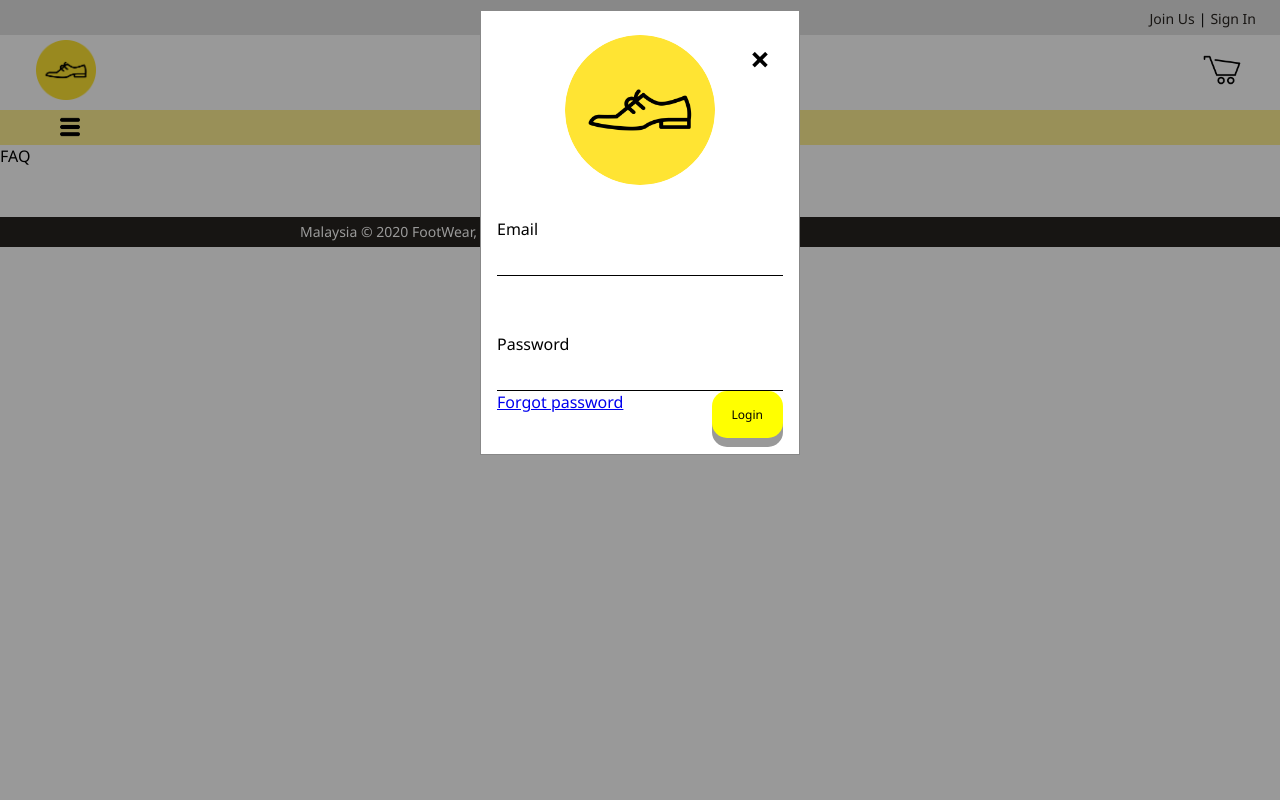
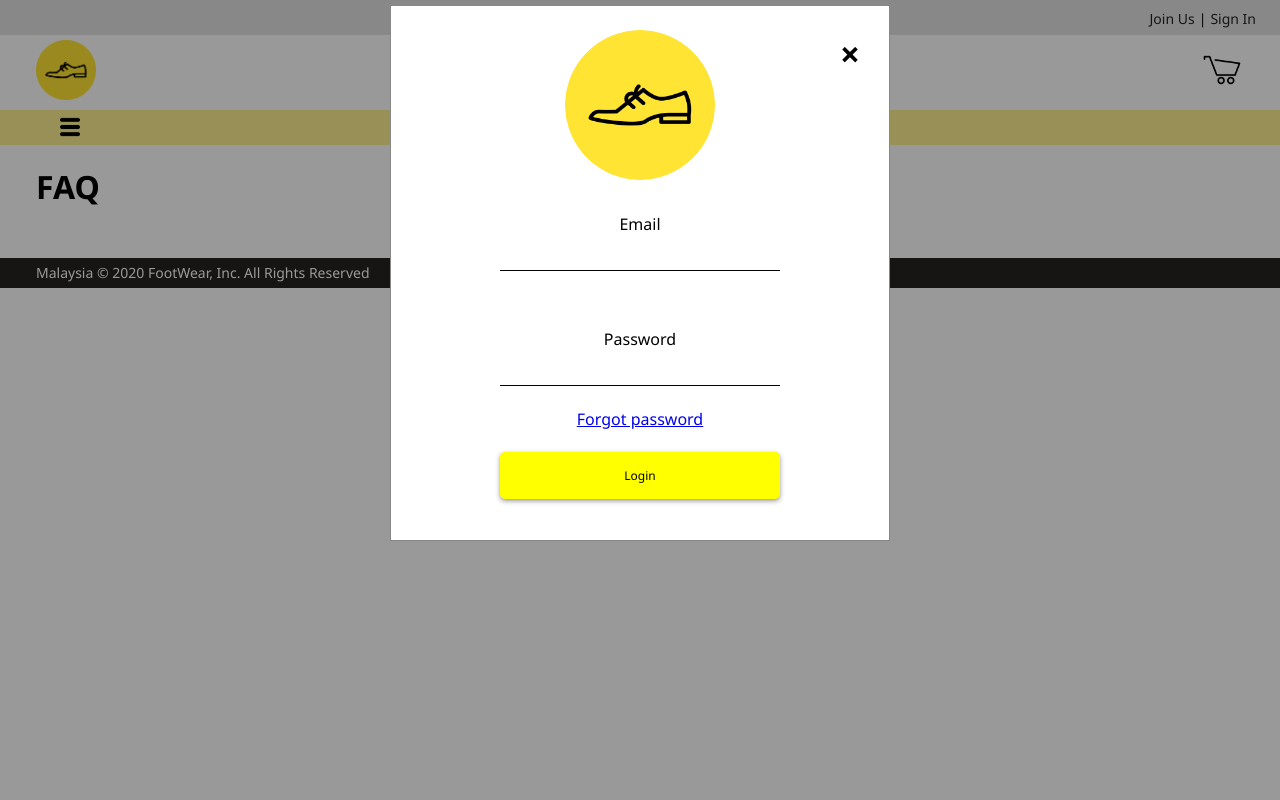
Before and after one commit to rickieleehao/WebStore, a PHP site: page /faq.php in a window 1280 px wide, after a click on "Sign In". Run offline with PHP 8.4, Linux system fonts and the light colour scheme; data that the repository does not hold is empty.

Commit message:
Update
----> Login UI
----> FAQ UI

```diff
--- a/faq.php
+++ b/faq.php
@@ -1,14 +1,25 @@
 <!DOCTYPE html>
 <html lang="en">
+
 <head>
+  <meta charset="UTF-8">
+  <meta http-equiv="X-UA-Compatible" content="IE=edge">
+  <meta name="viewport" content="width=device-width, initial-scale=1.0">
+  <link rel="stylesheet" href="./styles/components.css">
   <link rel="stylesheet" href="./styles/faq.css">
-    <link rel="stylesheet" href="./styles/components.css">
+  <link rel="preconnect" href="https://fonts.gstatic.com">
+  <link href="https://fonts.googleapis.com/css2?family=PT+Sans&display=swap" rel="stylesheet">
+  <link rel="icon" href="./img/web_iconMain.png" type="image/x-icon">
+  <title>FAQ</title>
 </head>
+
 <body>
   <?php include "./component/header.php"; ?>
   <?php include "./component/navigator.php"; ?>
 
-  <p>FAQ</p>
+  <div class="faq_main">
+    <h1>FAQ</h1>
+  </div>
   <?php
       $conn = mysqli_connect('localhost', 'root', '', 'data');
       $sql = mysqli_query($conn, "SELECT question,answer FROM faq");
@@ -21,6 +32,7 @@
     ?>
   <?php include "./component/footer.php"; ?>
 </body>
+
 </html>
 
 <script>
@@ -28,7 +40,7 @@ var acc = document.getElementsByClassName("faq");
   var i;
 
   for (i = 0; i < acc.length; i++) {
-  acc[i].addEventListener("click", function() {
+    acc[i].addEventListener("click", function () {
       this.classList.toggle("active");
       var content = this.nextElementSibling;
       if (content.style.display === "block") {
--- a/login.php
+++ b/login.php
@@ -1,10 +1,5 @@
-<?php
-    include 'logindata.php';
-?>
-<head>
-    <link rel="stylesheet" href="./styles/login.css">
-</head>
-
+<?php include 'logindata.php';?>
+<link rel="stylesheet" href="./styles/login.css">
 <div id="ID" class="login">
     <form class="login-content animate" action="login.php" method="POST">
         <div class="imgcontainer">
@@ -14,14 +9,14 @@
         </div>
 
         <div class="container">
-            <label>Email</label>
-            <input type="email" name="uemail" required>
+            <label>Email</label><br>
+            <input type="email" name="uemail" required><br>
         </div>
         <div class="container">
-            <label>Password</label>
-            <input type="password" name="password" required>
-            <a href="contact.php">Forgot password</a>
-            <button type="submit" class="btn" name="login">Login</button>
+            <label>Password</label><br>
+            <input type="password" name="password" required><br><br>
+            <a href="contact.php">Forgot password</a><br><br>
+            <button type="submit" class="btn" name="login">Login</button><br>
         </div>
     </form>
 </div>
--- a/styles/components.css
+++ b/styles/components.css
@@ -152,6 +152,11 @@ span {
     pointer-events: none;
 }
 
+.dropDown ul li.sideMenu:hover ul {
+    opacity: 1;
+    pointer-events: all;
+}
+
 .dropDown .sideMenu{
     width: 30px;
     height: 30px;
@@ -170,6 +175,10 @@ span {
     padding-left: 10px;
 }
 
+.sideMenu img{
+    cursor: pointer;
+}
+
 .sideMenu ul {
     overflow: hidden;
 }
@@ -178,11 +187,6 @@ span {
     text-decoration: none;
     color: black;
     width: 100%;
-}
-
-.dropDown ul li.sideMenu:hover ul {
-    opacity: 1;
-    pointer-events: all;
 }
 
 .sideMenu li:hover {
--- a/styles/faq.css
+++ b/styles/faq.css
@@ -1,10 +1,12 @@
-p{
-    left:300px;
+.faq_main h1{
+    padding: var(--spacing);
+    margin-top: 20px;
+    margin-bottom: 20px;
 }
 
-.faq{
+.faq {
     font-weight: bold;
-    background-color: yellow;
+    background-color: var(--yellow);
     color: #444;
     cursor: pointer;
     margin: auto;
@@ -12,23 +14,14 @@ p{
     width: 80%;
     text-align: left;
     outline: none;
-    font-size: 15px;
-    transition: 0.4s;
-}
-
-.faq:hover{
-    font-size: 20px;
-}
-
-.active {
-    background-color: yellow;
 }
 
 .panel {
     width: 80%;
-    margin:auto;
+    margin: auto;
     padding: 25px;
     display: none;
     background-color: #f1f1f1;
     overflow: hidden;
+    transition: all 0.3s ease-in;
 }
--- a/styles/login.css
+++ b/styles/login.css
@@ -1,42 +1,41 @@
 @import url('https://fonts.googleapis.com/css?family=Noto+Sans:400,400i,700,700i&subset=greek-ext');
 
-*{
+* {
     font-family: 'Noto Sans', sans-serif;
 }
-.container{
-	position:relative;
-	margin-bottom:25px;
+
+.container {
+    position: relative;
+    margin-bottom: 25px;
 }
 
-.container label{
-	position:relative;
-	top:0px;
-	left:0px;
-	font-size:16px;
-	color:rgb(0, 0, 0);
-    pointer-events:none;
-	transition: all 0.05s ease-in-out;
+.container label {
+    position: relative;
+    top: 0px;
+    left: 0px;
+    font-size: 16px;
+    color: rgb(0, 0, 0);
+    pointer-events: none;
+    transition: all 0.05s ease-in-out;
 }
 
 .container input {
-    border:0;
-    border-bottom:1px solid rgb(0, 0, 0);
-    width:100%;
-    padding:8px 0 5px 0;
-    font-size:16px;
-    color:rgb(0, 0, 0);
+    border: 0;
+    border-bottom: 1px solid rgb(0, 0, 0);
+    width: 60%;
+    padding: 8px 0 5px 0;
+    font-size: 16px;
+    color: rgb(0, 0, 0);
 }
 
-.container input:focus{
-    outline:none;
-    border-style:solid;
+.container input:focus {
+    outline: none;
+    border-style: solid;
 }
 
-
-
-button[type = "submit"] {
-	color:rgb(0, 0, 0);
-	background-color:yellow;
+button[type="submit"] {
+    color: rgb(0, 0, 0);
+    background-color: yellow;
     padding: 15px 20px;
     font-size: 12px;
     cursor: pointer;
@@ -44,27 +43,25 @@ button[type = "submit"] {
     text-decoration: none;
     outline: none;
     border: none;
-    border-radius: 15px;
-    box-shadow: 0 9px #999;
-    margin:auto;
-    float:right;
+    border-radius: 5px;
+    box-shadow: 0px 2px 5px #999;
+    margin: auto;
+    width: 60%;
 }
 
-button[type = "submit"]:hover {
-    background-color: red;
+.login-content button[type="submit"]:hover {
+    background-color: lightyellow
 }
 
-button[type = "submit"]:active {
+button[type="submit"]:active {
     background-color: yellow;
     box-shadow: 1px #666;
     transform: translateY(2px);
-  }
+}
 
 button:hover {
     opacity: 0.8;
 }
-
-
 
 /* Extra styles for the cancel button */
 .cancelbtn {
@@ -73,7 +70,7 @@ button:hover {
     background-color: yellow;
 }
 
-  /* Center the image and position the close button */
+/* Center the image and position the close button */
 .imgcontainer {
     text-align: center;
     margin: 24px 0 12px 0;
@@ -91,28 +88,37 @@ img.avatar {
 
 /* The Login (background) */
 .login {
-    display: none; /* Hidden by default */
-    position: absolute; /* Stay in place */
-    z-index: 1; /* Sit on top */
+    display: none;
+    /* Hidden by default */
+    position: absolute;
+    /* Stay in place */
+    z-index: 1;
+    /* Sit on top */
     left: 0;
     top: 0;
-    width: 100%; /* Full width */
-    height: 100%; /* Full height */
-    overflow: auto; /* Enable scroll if needed */
-    background-color: rgb(0,0,0); /* Fallback color */
-    background-color: rgba(0,0,0,0.4); /* Black w/ opacity */
+    width: 100%;
+    /* Full width */
+    height: 100%;
+    /* Full height */
+    overflow: auto;
+    /* Enable scroll if needed */
+    background-color: rgb(0, 0, 0);
+    /* Fallback color */
+    background-color: rgba(0, 0, 0, 0.4);
+    /* Black w/ opacity */
     padding-top: 5px;
-  }
+}
 
 /* Login Content/Box */
 .login-content {
+    text-align: center;
     background-color: #ffffff;
-    margin: 5px auto; /* 15% from the top and centered */
+    margin: auto;
     border: 1px solid #888;
-    width: 25%; /* Could be more or less, depending on screen size */
+    width: 500px;
 }
 
-.fail{
+.fail {
     Font-size: 50px;
     position: fixed;
     top: 50%;
@@ -133,7 +139,8 @@ img.avatar {
 }
 
 /* Close button on hover */
-.close:hover,.close:focus {
+.close:hover,
+.close:focus {
     color: red;
     cursor: pointer;
 }
@@ -145,17 +152,27 @@ img.avatar {
 }
 
 @-webkit-keyframes animatezoom {
-    from {-webkit-transform: scale(0)}
-    to {-webkit-transform: scale(1)}
+    from {
+        -webkit-transform: scale(0)
+    }
+
+    to {
+        -webkit-transform: scale(1)
+    }
 }
 
 @keyframes animatezoom {
-    from {transform: scale(0)}
-    to {transform: scale(1)}
+    from {
+        transform: scale(0)
+    }
+
+    to {
+        transform: scale(1)
+    }
 }
 
-.container input:focus ~ label,
-.container input:valid ~ label{
-	top:-12px;
-	font-size:12px;
+.container input:focus~label,
+.container input:valid~label {
+    top: -12px;
+    font-size: 12px;
 }
```
Lines whose indentation alone changed are shown as unchanged.
